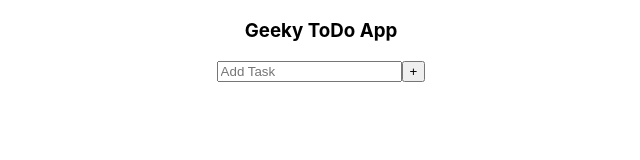
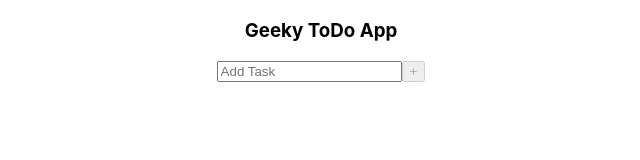
Before and after one commit to rupesh2120/geeky-todo, a React (Create React App) app: page / in a window 1280 px wide. Shown: the top 160 px of the page, without its empty margins (319-959 px from the left). Built offline with nearby package versions, Linux system fonts and the light colour scheme.

Commit message:
creating the validation logic

```diff
--- a/src/components/form/Form.js
+++ b/src/components/form/Form.js
@@ -2,6 +2,15 @@ import React, { useState, useEffect } from "react";
 
 function Form({ todos, setTodoTask, onSave, editTodo, setEditTodo }) {
 	const [inputValue, setInputValue] = useState("");
+
+	const maxLengthCheck = (object) => {
+		if (object.target.value.length > object.target.maxLength) {
+			object.target.value = object.target.value.slice(
+				0,
+				object.target.maxLength
+			);
+		}
+	};
 
 	const handleSubmit = (e) => {
 		e.preventDefault();
@@ -44,9 +53,15 @@ function Form({ todos, setTodoTask, onSave, editTodo, setEditTodo }) {
 					name="text"
 					className="task-input"
 					onChange={(e) => setInputValue(e.target.value)}
+					maxLength="18"
+					onInput={maxLengthCheck}
 				/>
-				<button className="add-btn" type="submit">
-					+
+				<button
+					className="add-btn"
+					type="submit"
+					disabled={inputValue.length < 1}
+				>
+					{editTodo ? "Save Changes" : "+"}
 				</button>
 			</form>
 		</div>
```
